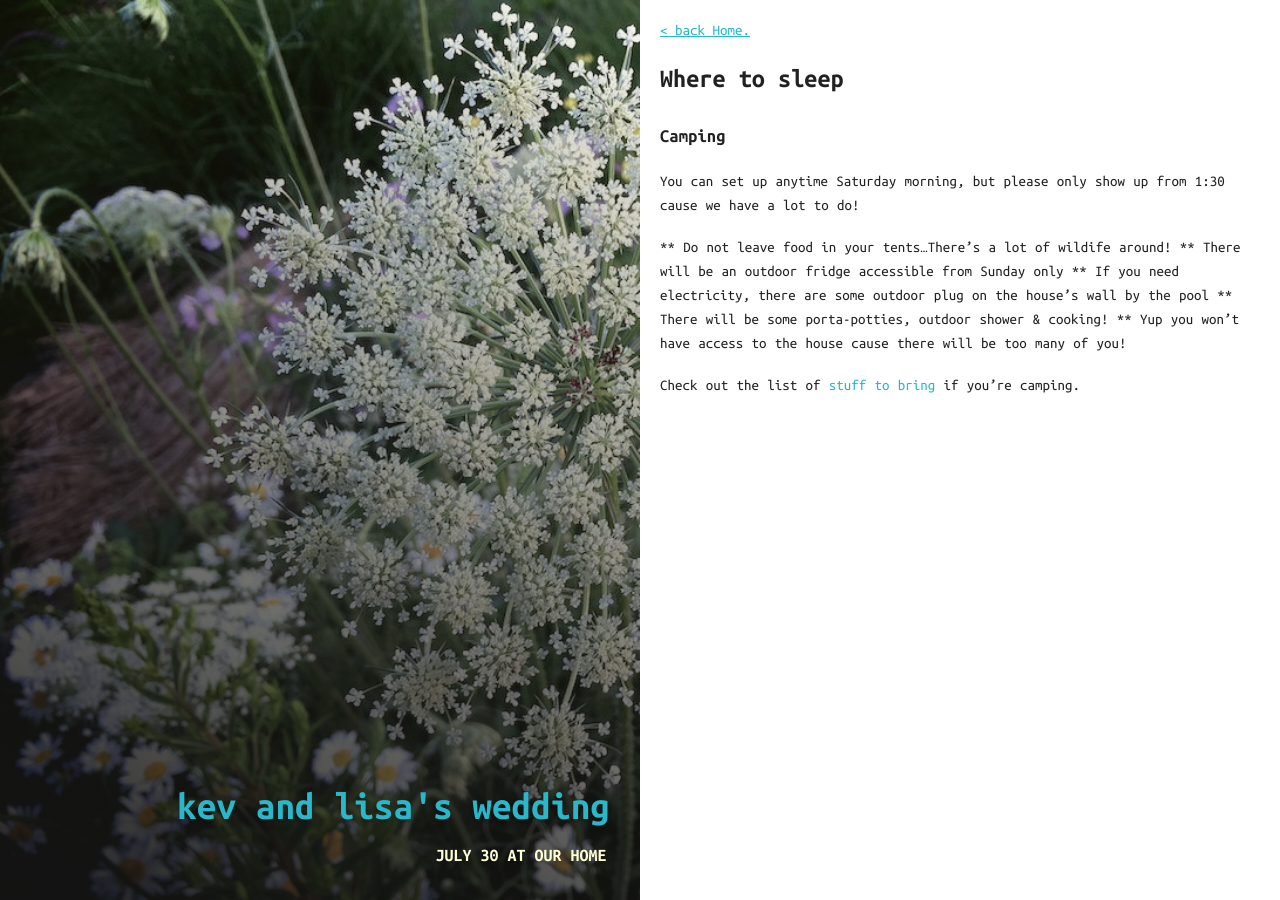
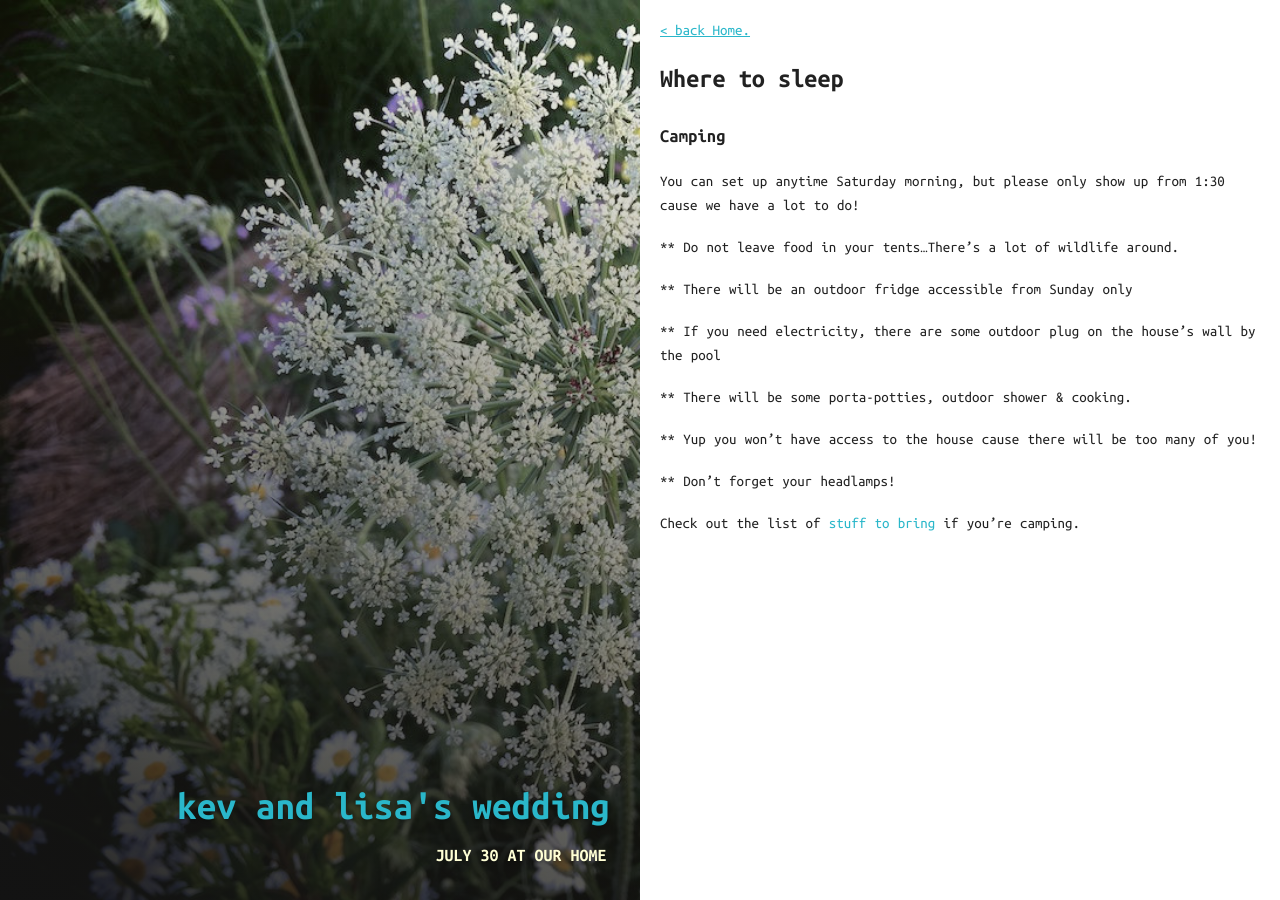
Before and after one commit to kevwalsh/carota, a Jekyll site: the page built from _posts/2016-01-05-where-to-sleep.md, in a window 1280 px wide. Built offline with Jekyll 4.4.1, drawn with Linux system fonts in a browser that asks for light colours.

Commit message:
Update 2016-01-05-where-to-sleep.md

```diff
--- a/_posts/2016-01-05-where-to-sleep.md
+++ b/_posts/2016-01-05-where-to-sleep.md
@@ -15,11 +15,17 @@ image:
 
 You can set up anytime Saturday morning, but please only show up from 1:30 cause we have a lot to do!
 
-** Do not leave food in your tents...There's a lot of wildife around!
+** Do not leave food in your tents...There's a lot of wildlife around.
+
 ** There will be an outdoor fridge accessible from Sunday only
+
 ** If you need electricity, there are some outdoor plug on the house's wall by the pool
-** There will be some porta-potties, outdoor shower & cooking!
+
+** There will be some porta-potties, outdoor shower & cooking.
+
 ** Yup you won’t have access to the house cause there will be too many of you!
+
+** Don't forget your headlamps!
 
 
 Check out the list of [stuff to bring](/what-to-bring) if you're camping.
```
